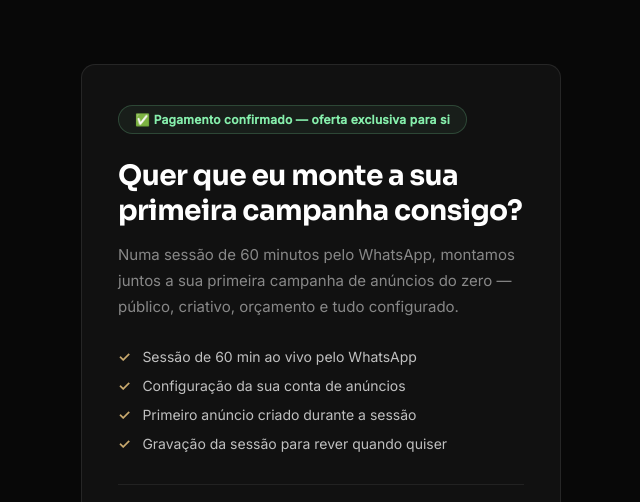
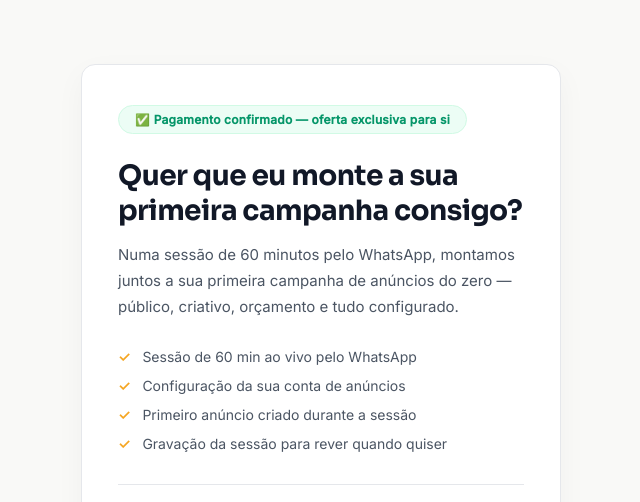
Before and after one commit to kaitohotmart-afk/clientetododia, a website: page public/upsell.html in a window 1280 px wide. Shown: the top 502 px of the page, without its empty margins (319-959 px from the left). Drawn offline with Linux system fonts and the light colour scheme.

Commit message:
Update upsell and downsell to match main site light theme

```diff
--- a/public/upsell.html
+++ b/public/upsell.html
@@ -10,9 +10,9 @@
   <style>
     *, *::before, *::after { box-sizing: border-box; margin: 0; padding: 0; }
     :root {
-      --black: #080808; --surface: #111111; --surface2: #1A1A1A;
-      --white: #FFFFFF; --grey: #888888; --grey2: #444444;
-      --border: rgba(255,255,255,0.07); --gold: #C8A96E;
+      --black: #F9F9F7; --surface: #FFFFFF; --surface2: #F3F4F6;
+      --white: #111827; --grey: #4B5563; --grey2: #9CA3AF;
+      --border: #E5E7EB; --gold: #F5A623;
     }
     body {
       font-family: 'Inter', sans-serif;
@@ -24,17 +24,18 @@
     .card {
       max-width: 480px; width: 100%;
       background: var(--surface);
-      border: 1px solid rgba(255,255,255,0.09);
+      border: 1px solid var(--border);
       border-radius: 14px; padding: 40px 36px;
+      box-shadow: 0 10px 30px rgba(0,0,0,0.04);
     }
     @media(max-width:480px){ .card { padding: 28px 20px; } }
 
     .badge-confirm {
       display: inline-block;
-      background: rgba(134,239,172,0.06);
-      border: 1px solid rgba(134,239,172,0.2);
+      background: #ECFDF5;
+      border: 1px solid #D1FAE5;
       border-radius: 100px; padding: 6px 16px;
-      font-size: 12px; font-weight: 600; color: #86EFAC;
+      font-size: 12px; font-weight: 600; color: #059669;
       margin-bottom: 24px; letter-spacing: 0.02em;
     }
     .headline {
@@ -51,7 +52,7 @@
     .sep { height: 1px; background: var(--border); margin: 24px 0; }
 
     .benefits { display: flex; flex-direction: column; gap: 12px; margin-bottom: 32px; }
-    .benefit-row { display: flex; align-items: center; gap: 12px; font-size: 14px; color: #C0C0C0; }
+    .benefit-row { display: flex; align-items: center; gap: 12px; font-size: 14px; color: var(--grey); }
     .benefit-row span { color: var(--gold); font-weight: 700; flex-shrink: 0; }
 
     .price-block { display: flex; align-items: baseline; gap: 14px; margin-bottom: 6px; }
```
Also changed, not shown: public/downsell.html (+9 -7 lines).
